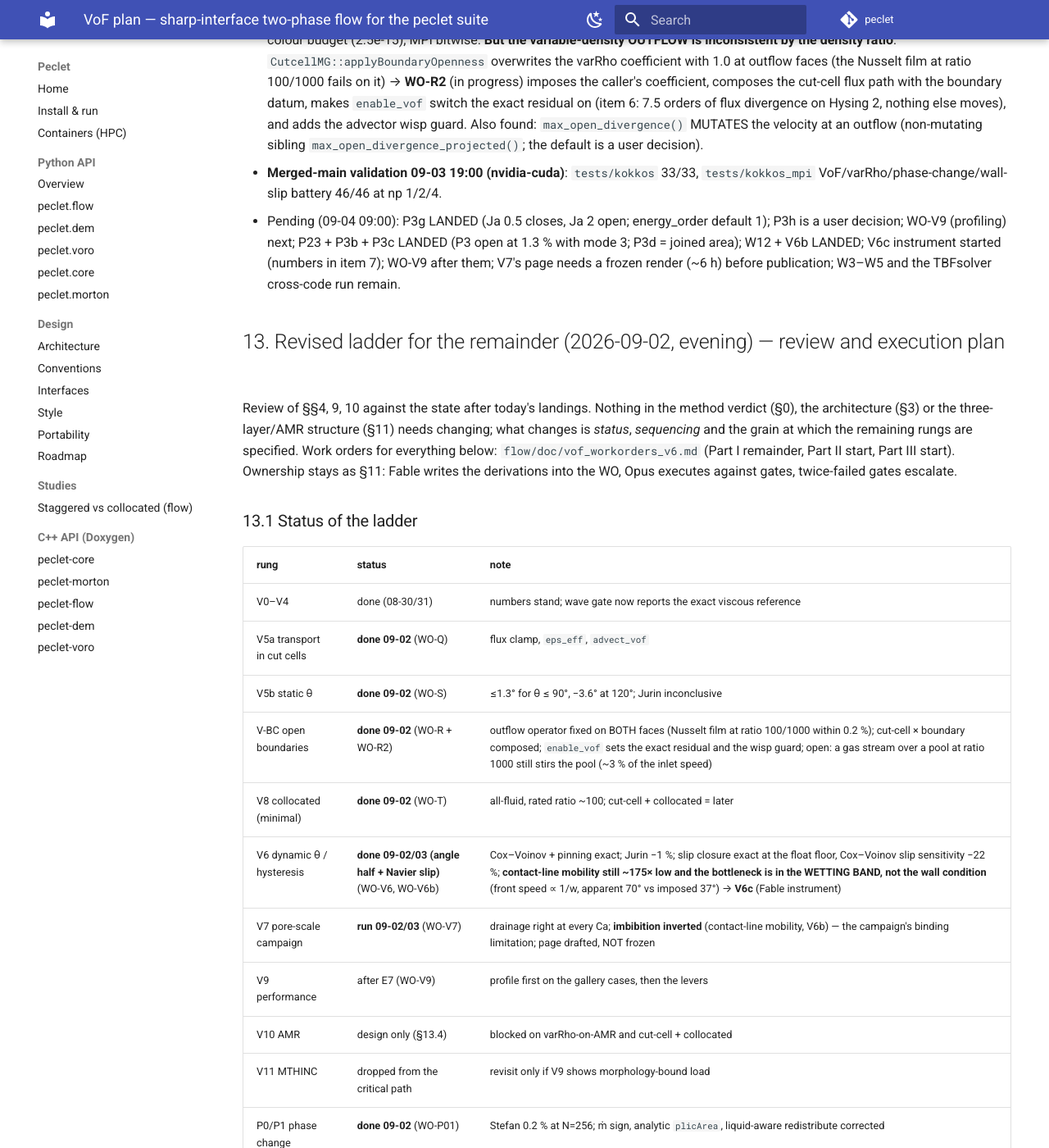
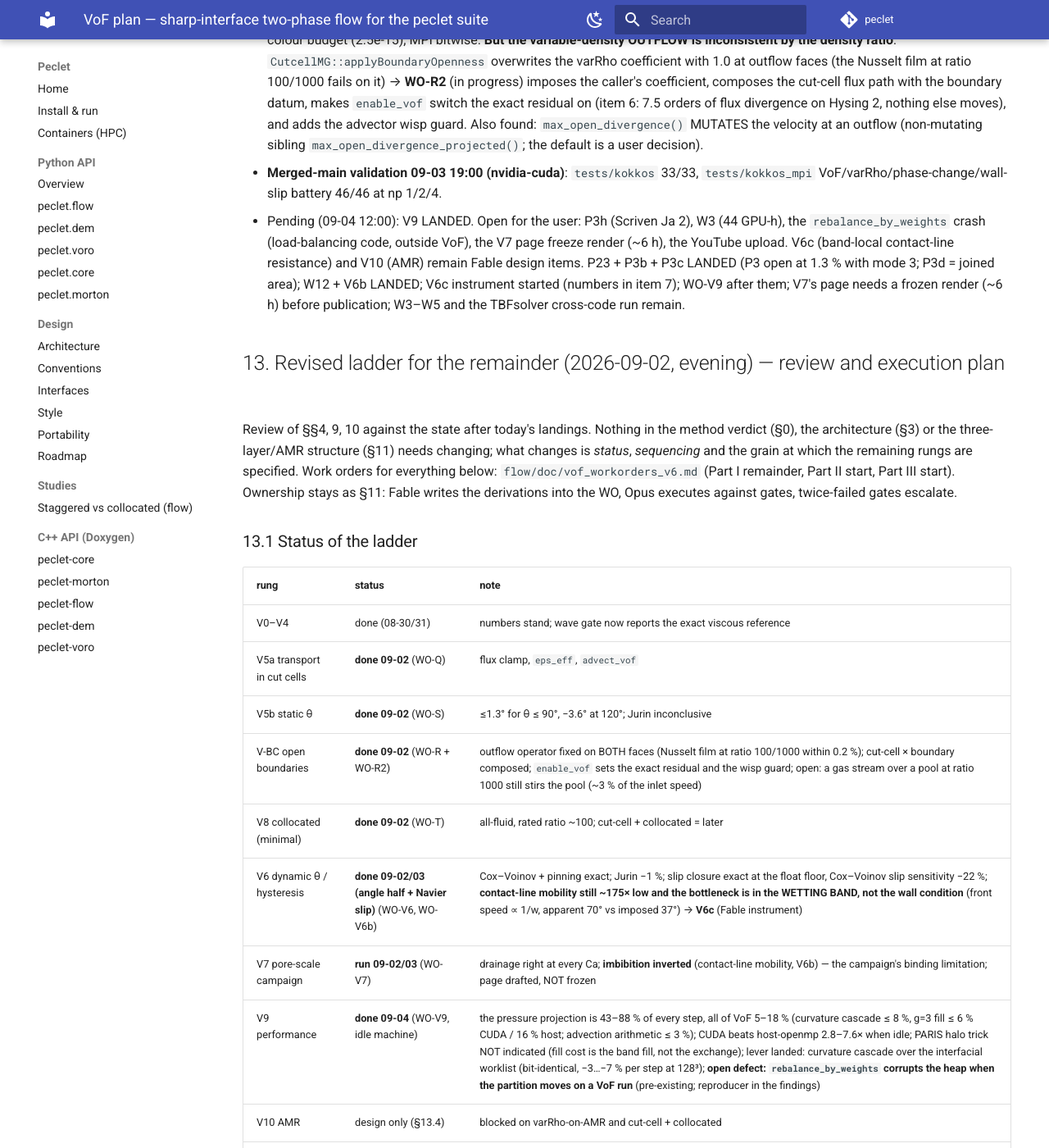
Before and after one commit to computational-chemical-engineering/peclet, an MkDocs documentation site: the page built from docs/VOF_PLAN.md, in a window 1280 px wide and 1400 px high, scrolled down 21322 px. Shown: the whole window at 82% size. Built offline with MkDocs 1.6.1 and Material for MkDocs 9.7.7, drawn with Linux system fonts in a browser that asks for light colours; comment, search, counter and statistics services are not loaded.

Commit message:
flow -> 0c0591f: WO-V9 (profile: projection dominates; curvature-worklist lever; rebalance_by_weights crash found); plan §13 updated
Co-Authored-By: Claude Fable 5.1 <noreply@anthropic.com>
Claude-Session: https://claude.ai/code/session_01Qa1K4Gwa3HaM7hQMg4qLqX

```diff
--- a/docs/VOF_PLAN.md
+++ b/docs/VOF_PLAN.md
@@ -1042,7 +1042,7 @@ pattern — the ABC counterpart of the V4 rule).
   Also found: `max_open_divergence()` MUTATES the velocity at an outflow (non-mutating sibling
   `max_open_divergence_projected()`; the default is a user decision).
 - **Merged-main validation 09-03 19:00 (nvidia-cuda)**: `tests/kokkos` 33/33, `tests/kokkos_mpi` VoF/varRho/phase-change/wall-slip battery 46/46 at np 1/2/4.
-- Pending (09-04 09:00): P3g LANDED (Ja 0.5 closes, Ja 2 open; energy_order default 1); P3h is a user decision; WO-V9 (profiling) next; P23 + P3b + P3c LANDED (P3 open at 1.3 % with mode 3; P3d = joined area); W12 + V6b LANDED; V6c instrument started (numbers in item 7); WO-V9 after them; V7's page needs a frozen render (~6 h) before publication; W3–W5 and the TBFsolver cross-code run remain.
+- Pending (09-04 12:00): V9 LANDED. Open for the user: P3h (Scriven Ja 2), W3 (44 GPU-h), the `rebalance_by_weights` crash (load-balancing code, outside VoF), the V7 page freeze render (~6 h), the YouTube upload. V6c (band-local contact-line resistance) and V10 (AMR) remain Fable design items. P23 + P3b + P3c LANDED (P3 open at 1.3 % with mode 3; P3d = joined area); W12 + V6b LANDED; V6c instrument started (numbers in item 7); WO-V9 after them; V7's page needs a frozen render (~6 h) before publication; W3–W5 and the TBFsolver cross-code run remain.
 
 ## 13. Revised ladder for the remainder (2026-09-02, evening) — review and execution plan
 
@@ -1064,7 +1064,7 @@ gates, twice-failed gates escalate.
 | V8 collocated (minimal) | **done 09-02** (WO-T) | all-fluid, rated ratio ~100; cut-cell + collocated = later |
 | V6 dynamic θ / hysteresis | **done 09-02/03 (angle half + Navier slip)** (WO-V6, WO-V6b) | Cox–Voinov + pinning exact; Jurin −1 %; slip closure exact at the float floor, Cox–Voinov slip sensitivity −22 %; **contact-line mobility still ~175× low and the bottleneck is in the WETTING BAND, not the wall condition** (front speed ∝ 1/w, apparent 70° vs imposed 37°) → **V6c** (Fable instrument) |
 | V7 pore-scale campaign | **run 09-02/03** (WO-V7) | drainage right at every Ca; **imbibition inverted** (contact-line mobility, V6b) — the campaign's binding limitation; page drafted, NOT frozen |
-| V9 performance | after E7 (WO-V9) | profile first on the gallery cases, then the levers |
+| V9 performance | **done 09-04** (WO-V9, idle machine) | the pressure projection is 43–88 % of every step, all of VoF 5–18 % (curvature cascade ≤ 8 %, g=3 fill ≤ 6 % CUDA / 16 % host; advection arithmetic ≤ 3 %); CUDA beats host-openmp 2.8–7.6× when idle; PARIS halo trick NOT indicated (fill cost is the band fill, not the exchange); lever landed: curvature cascade over the interfacial worklist (bit-identical, −3…−7 % per step at 128³); **open defect: `rebalance_by_weights` corrupts the heap when the partition moves on a VoF run** (pre-existing; reproducer in the findings) |
 | V10 AMR | design only (§13.4) | blocked on varRho-on-AMR and cut-cell + collocated |
 | V11 MTHINC | dropped from the critical path | revisit only if V9 shows morphology-bound load |
 | P0/P1 phase change | **done 09-02** (WO-P01) | Stefan 0.2 % at N=256; ṁ sign, analytic `plicArea`, liquid-aware redistribute corrected |
```
